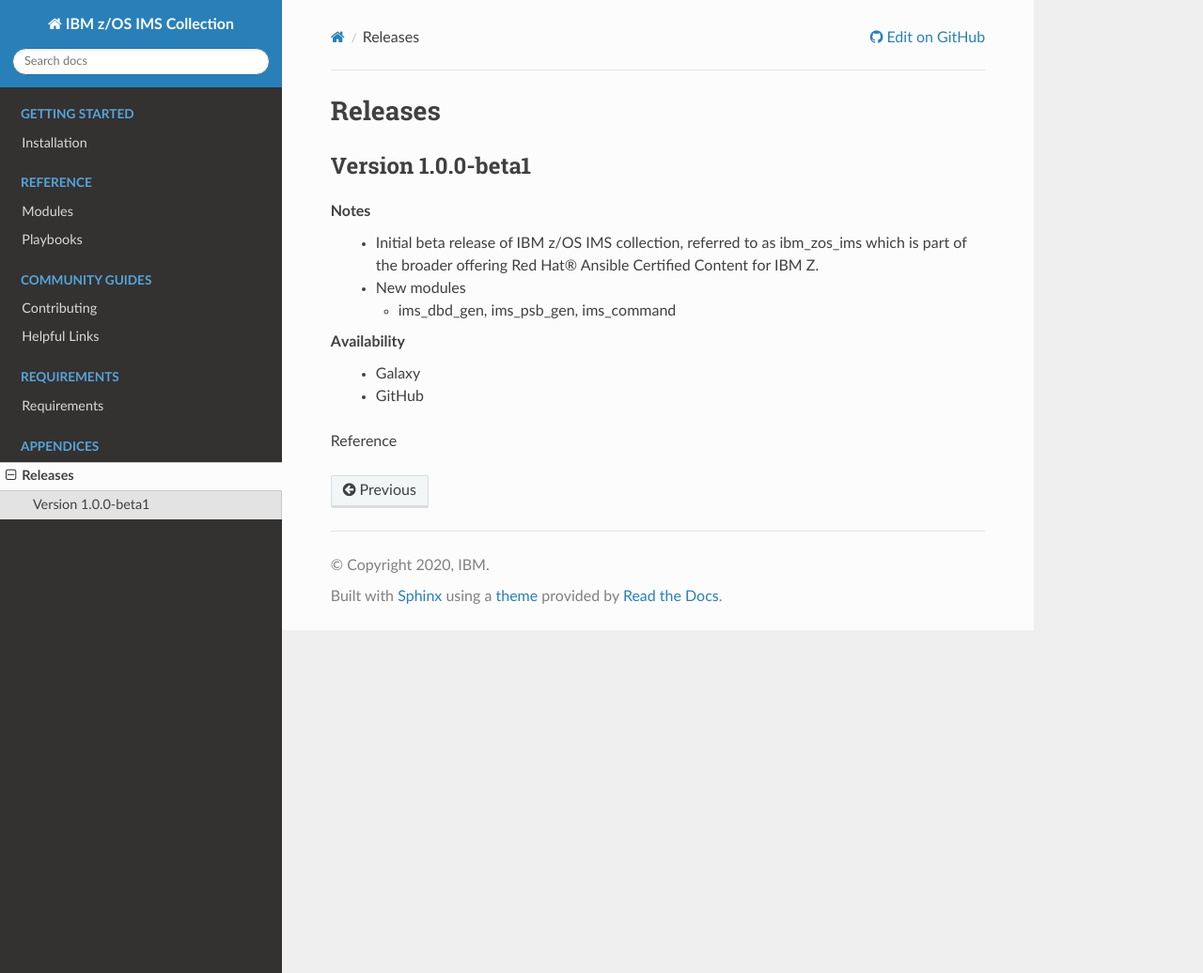
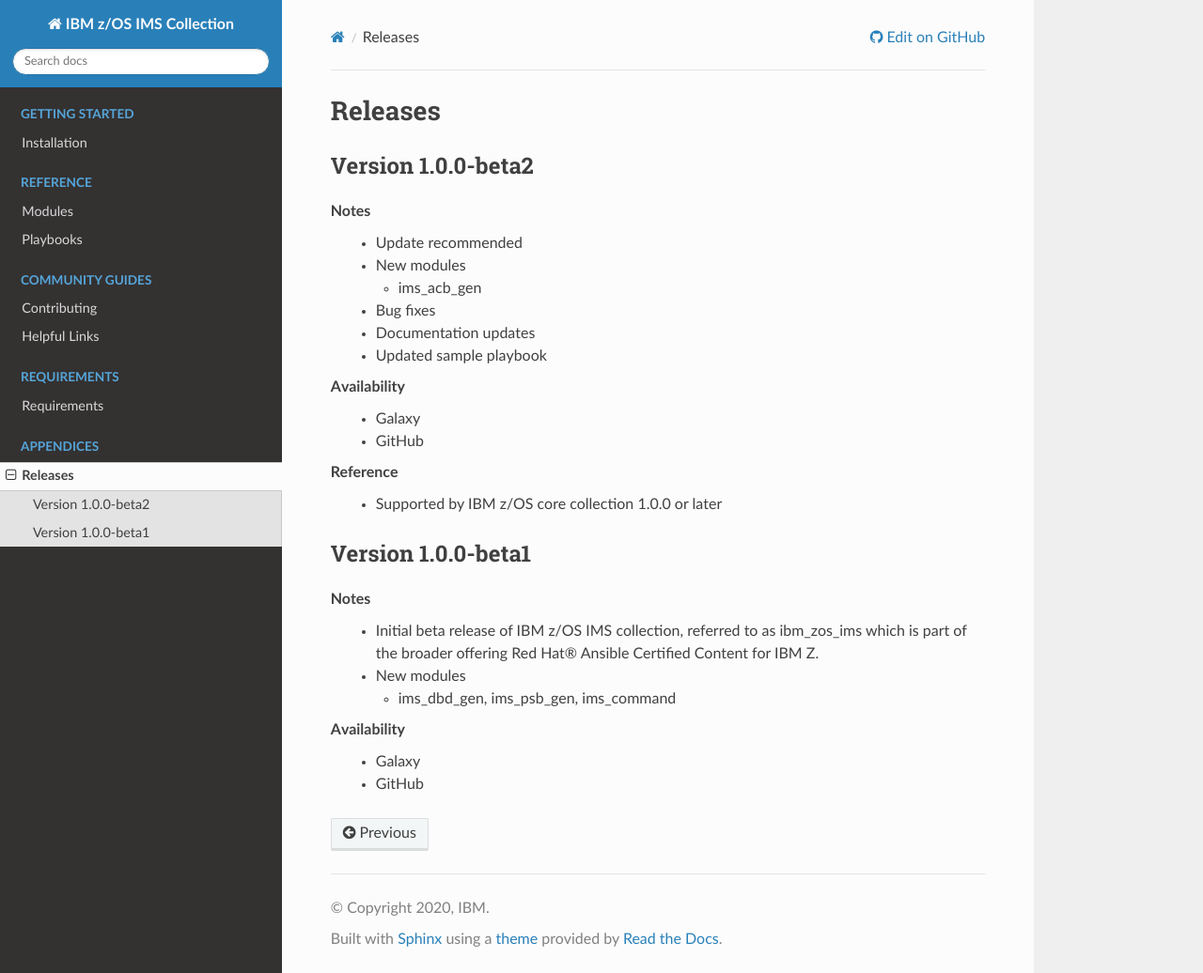
Before and after one commit to ansible-collections/ibm_zos_ims, a Sphinx documentation site: the page built from docs/source/release_notes.rst, in a window 1280 px wide and 1036 px high. Shown: the whole window at 94% size. Built offline with Sphinx 7.4.7 and the Read the Docs theme 2.0.0, drawn with Linux system fonts in a browser that asks for light colours.

Commit message:
update release page for beta2 release.

```diff
--- a/docs/source/release_notes.rst
+++ b/docs/source/release_notes.rst
@@ -5,8 +5,27 @@
 Releases
 ========
 
+Version 1.0.0-beta2
+-------------------
+
+Notes
+  * Update recommended
+  * New modules
+
+    * ims_acb_gen
+  * Bug fixes
+  * Documentation updates
+  * Updated sample playbook
+
+Availability
+  * Galaxy
+  * GitHub
+
+Reference
+  * Supported by IBM z/OS core collection 1.0.0 or later
+
 Version 1.0.0-beta1
--------------
+-------------------
 
 Notes
   * Initial beta release of IBM z/OS IMS collection, referred to as ibm_zos_ims
```
Also changed, not shown: other parts of docs/source/release_notes.rst (+0 -2 lines).
